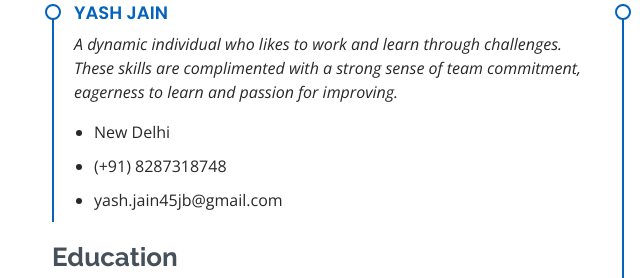
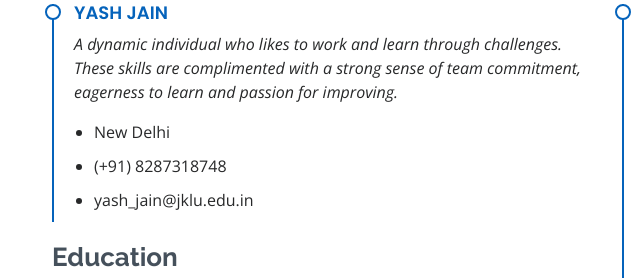
Before and after one commit to yjain2770/yjain2770.github.io, a plain HTML site: page index.html in a window 1280 px wide. Shown: the part 2212-2490 px from the top of the page, 83-723 px from the left. Drawn offline with nearby package versions, Linux system fonts and the light colour scheme.

Commit message:
Update index.html

```diff
--- a/index.html
+++ b/index.html
@@ -203,7 +203,7 @@
               <ul>
                 <li>New Delhi</li>
                 <li>(+91) 8287318748</li>
-                <li>yash.jain45jb@gmail.com</li>
+                <li>yash_jain@jklu.edu.in</li>
               </ul>
             </div>
 
```
